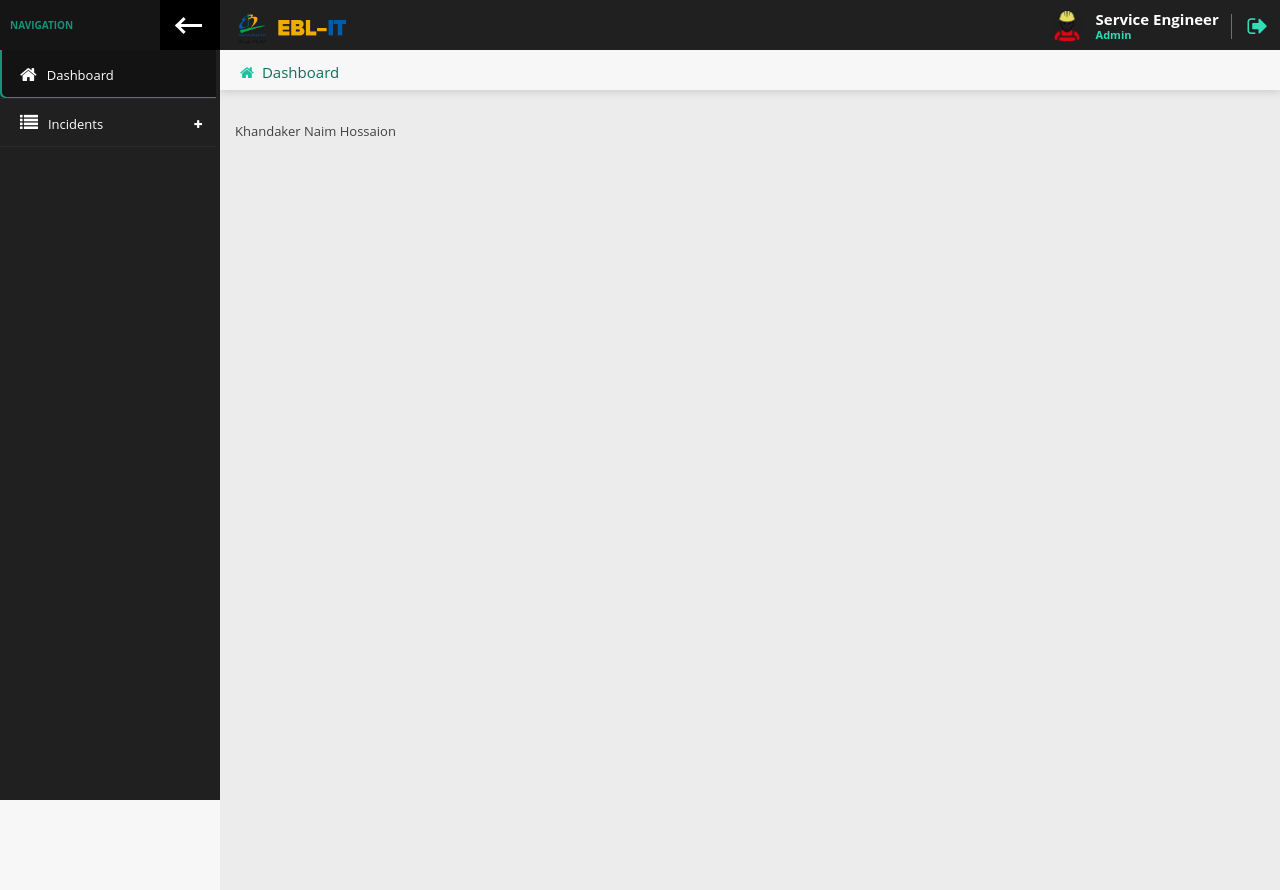
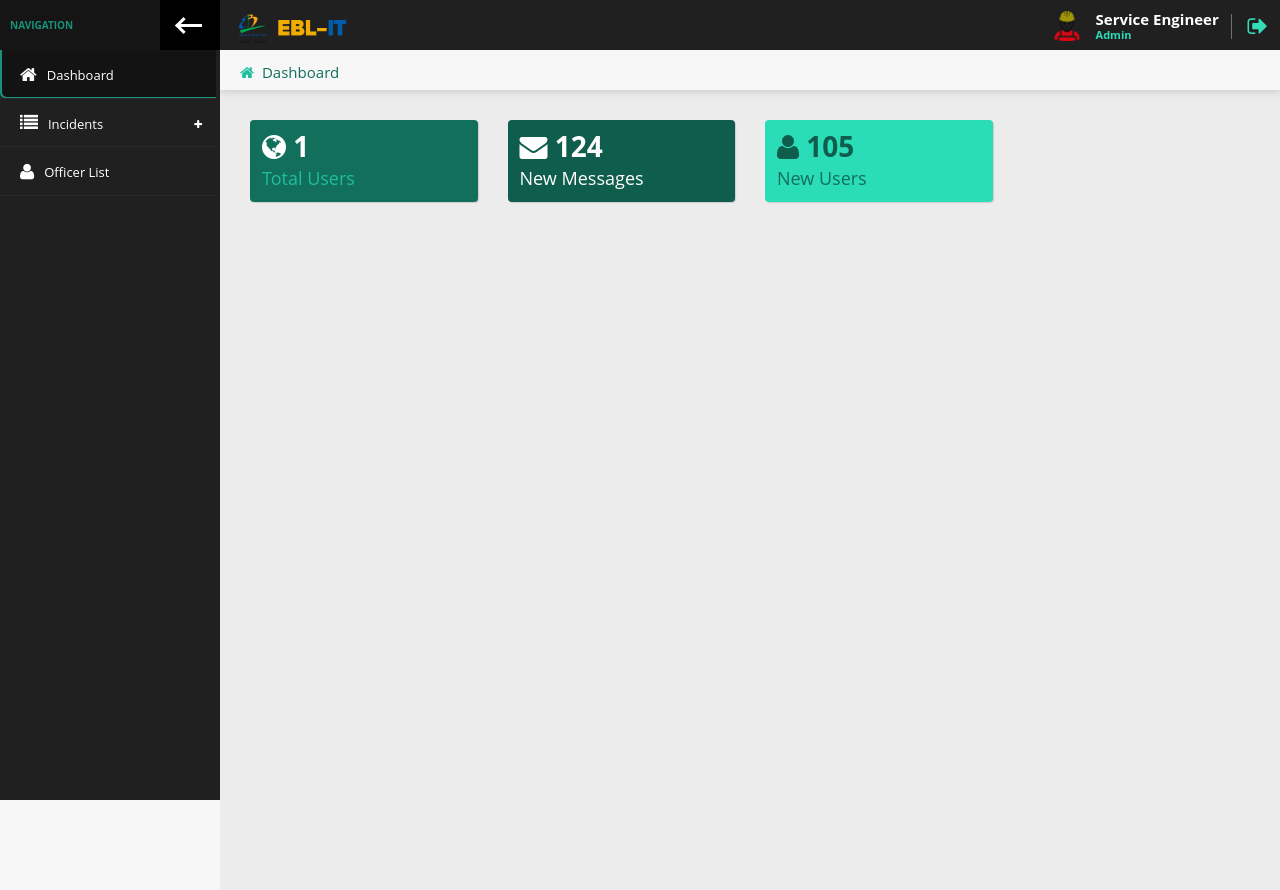
Before and after one commit to NaimHossaion/lms-1.11, a PHP site: page / in a window 1280 px wide. Run offline with PHP 8.4, Linux system fonts and the light colour scheme; a user stored in the database is signed in; data comes from the database, SQL or seed files in the repository.

Commit message:
Commit from office 15-10-2020
Commit from office 15-10-2020

```diff
--- a/footer.php
+++ b/footer.php
@@ -37,5 +37,6 @@
 <!--Examples-->
 <script src="javascripts/examples/tables/data-tables.js"></script>
 
+
 </body>
 </html>
--- a/header.php
+++ b/header.php
@@ -8,9 +8,9 @@ if (!isset($_SESSION['user_login'])){
 }
 $page = explode('/', $_SERVER['PHP_SELF']);
 $page = end($page);
-?>
 
 
+?>
 
 <!DOCTYPE html>
 <html lang="en" class="fixed left-sidebar-top">
@@ -114,6 +114,7 @@ $page = end($page);
                                     <li class="<?= $page == 'all-incidents.php' ? 'active-item':'' ?>"><a href="all-incidents.php"><i class="fa fa-server" aria-hidden="true"></i><span>All Incidents</span></a></li>
                                 </ul>
                             </li>
+                            <li class="<?= $page == 'officer_page.php' ? 'active-item':'' ?>"><a href="officer_page.php"><i class="fa fa-user" aria-hidden="true"></i><span>Officer List</span></a></li>
                         </ul>
                     </nav>
                 </div>
--- a/index.php
+++ b/index.php
@@ -12,7 +12,48 @@
                 </div>
                 <!-- =-=-=-=-=-=-=-=-=-=-=-=-=-=-=-=-=-=-=-=-=-=-=-=-=-=-=-=-=-=-=-=-=-=-=-=-=-=-=-=-=-=-=-=-=-=-=-=-=-=-= -->
                 <div class="row animated fadeInUp">
-                    <div>Khandaker Naim Hossaion</div>
+                    <div class="col-sm-12">
+                        <div class="row">
+                            <?php
+                            $users = mysqli_query($con, "SELECT * FROM `users`");
+                            $total_users = mysqli_num_rows($users);
+                            ?>
+                            <!--BOX Style 1-->
+                            <div class="col-sm-6 col-md-4 col-lg-3">
+                                <div class="panel widgetbox wbox-1 bg-darker-1">
+                                    <a href="all-incidents.php">
+                                        <div class="panel-content">
+                                            <h1 class="title color-w"><i class="fa fa-globe"></i> <?= $total_users; ?> </h1>
+                                            <h4 class="subtitle color-lighter-1">Total Users</h4>
+                                        </div>
+                                    </a>
+                                </div>
+                            </div>
+                            <!--BOX Style 1-->
+                            <div class="col-sm-6 col-md-4 col-lg-3">
+                                <div class="panel widgetbox wbox-1 bg-darker-2 color-light">
+                                    <a href="#">
+                                        <div class="panel-content">
+                                            <h1 class="title color-light-1"> <i class="fa fa-envelope"></i> 124 </h1>
+                                            <h4 class="subtitle">New Messages</h4>
+                                        </div>
+                                    </a>
+                                </div>
+                            </div>
+                            <!--BOX Style 1-->
+                            <div class="col-sm-6 col-md-4 col-lg-3">
+                                <div class="panel widgetbox wbox-1 bg-lighter-2 color-light">
+                                    <a href="#">
+                                        <div class="panel-content">
+                                            <h1 class="title color-darker-2"> <i class="fa fa-user"></i> 105 </h1>
+                                            <h4 class="subtitle color-darker-1">New Users</h4>
+                                        </div>
+                                    </a>
+                                </div>
+                            </div>
+
+                        </div>
+                    </div>
                 </div>
 
 <?php require_once 'footer.php'; ?>
```
Also changed, not shown: officer_page.php (added, +55 -0 lines), images/engineer.png.
